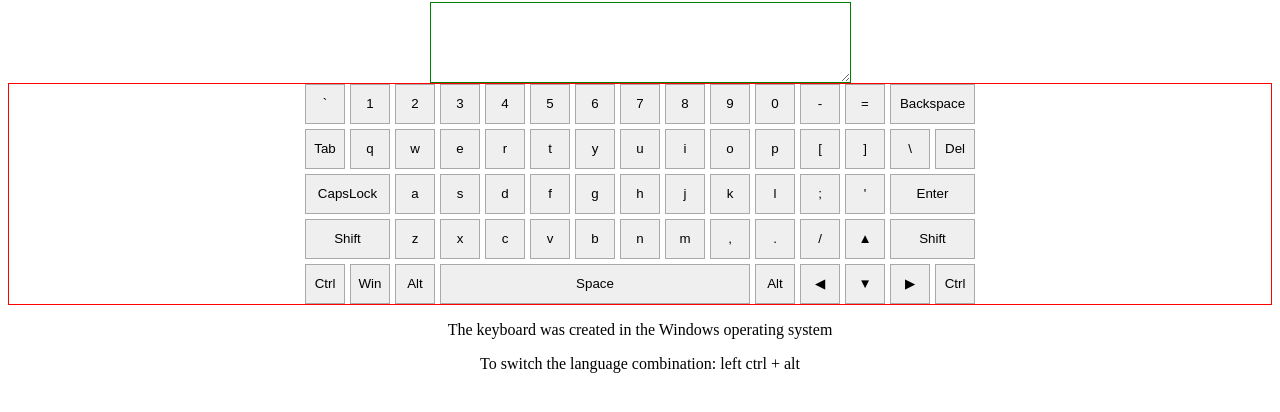
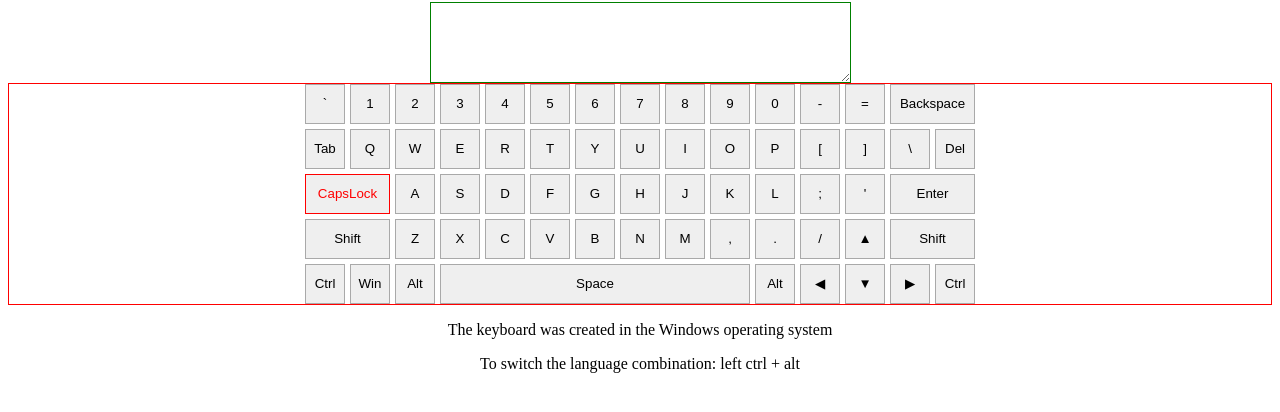
Before and after one commit to Aizushka/virtual-keyboard-rss, a website with bundled scripts: page src/index.html in a window 1280 px wide. Both pictures are taken after a click on the button "CapsLock". Shown: the part 78-490 px from the top of the page. Built offline with nearby package versions, Linux system fonts and the light colour scheme.

Commit message:
feat: add case change function, update keys array, add temporary style

```diff
--- a/src/additional.js
+++ b/src/additional.js
@@ -184,28 +184,28 @@ const keys = [
     type: 'Ctrl', keycode: 16, key: 'Control', en: { text: 'Ctrl', caps: 'Ctrl', shift: 'Ctrl' }, ru: { text: 'Ctrl', caps: 'Ctrl', shift: 'Ctrl' },
   },
   {
-    type: 'Win', keycode: 91, key: 'Meta', en: { text: 'Win', caps: '_', shift: '_' }, ru: { text: 'Win', caps: '_', shift: '_' },
+    type: 'Win', keycode: 91, key: 'Meta', en: { text: 'Win', caps: 'Win', shift: 'Win' }, ru: { text: 'Win', caps: 'Win', shift: 'Win' },
   },
   {
-    type: 'Alt', keycode: 18, key: 'Alt', en: { text: 'Alt', caps: '_', shift: '_' }, ru: { text: 'Alt', caps: '_', shift: '_' },
+    type: 'Alt', keycode: 18, key: 'Alt', en: { text: 'Alt', caps: 'Alt', shift: 'Alt' }, ru: { text: 'Alt', caps: 'Alt', shift: 'Alt' },
   },
   {
-    type: 'Space', keycode: 32, key: '', en: { text: 'Space', caps: '_', shift: '_' }, ru: { text: 'Space', caps: '_', shift: '_' },
+    type: 'Space', keycode: 32, key: '', en: { text: 'Space', caps: 'Space', shift: 'Space' }, ru: { text: 'Space', caps: 'Space', shift: 'Space' },
   },
   {
-    type: 'Alt', keycode: 18, key: 'Alt', en: { text: 'Alt', caps: '_', shift: '_' }, ru: { text: 'Alt', caps: '_', shift: '_' },
+    type: 'Alt', keycode: 18, key: 'Alt', en: { text: 'Alt', caps: 'Alt', shift: 'Alt' }, ru: { text: 'Alt', caps: 'Alt', shift: 'Alt' },
   },
   {
-    type: 'Arrow', keycode: 37, key: 'ArrowLeft', en: { text: '◀', caps: '_', shift: '_' }, ru: { text: '◀', caps: '_', shift: '_' },
+    type: 'Arrow', keycode: 37, key: 'ArrowLeft', en: { text: '◀', caps: '◀', shift: '◀' }, ru: { text: '◀', caps: '◀', shift: '◀' },
   },
   {
-    type: 'Arrow', keycode: 40, key: 'ArrowDown', en: { text: '▼', caps: '_', shift: '_' }, ru: { text: '▼', caps: '_', shift: '_' },
+    type: 'Arrow', keycode: 40, key: 'ArrowDown', en: { text: '▼', caps: '▼', shift: '▼' }, ru: { text: '▼', caps: '▼', shift: '▼' },
   },
   {
-    type: 'Arrow', keycode: 39, key: 'ArrowRight', en: { text: '▶', caps: '_', shift: '_' }, ru: { text: '▶', caps: '_', shift: '_' },
+    type: 'Arrow', keycode: 39, key: 'ArrowRight', en: { text: '▶', caps: '▶', shift: '▶' }, ru: { text: '▶', caps: '▶', shift: '▶' },
   },
   {
-    type: 'Ctrl', keycode: 17, key: 'Control', en: { text: 'Ctrl', caps: '_', shift: '_' }, ru: { text: 'Ctrl', caps: '_', shift: '_' },
+    type: 'Ctrl', keycode: 17, key: 'Control', en: { text: 'Ctrl', caps: 'Ctrl', shift: 'Ctrl' }, ru: { text: 'Ctrl', caps: 'Ctr', shift: 'Ctr' },
   },
 
 ];
--- a/src/script.js
+++ b/src/script.js
@@ -36,11 +36,11 @@ drawMainPage();
 // отрисовать кнопки в контейнере
 const container = document.querySelector('.key-container');
 
-function drawKeys() {
+function drawKeyBoard(lan = 'en', state = 'text') {
   for (let i = 0; i < keys.length; i += 1) {
     const key = document.createElement('button');
 
-    switch (keys[i].en.text) {
+    switch (keys[i][lan][state]) {
       case 'Backspace':
         key.className = 'key key_long key_backspace';
         break;
@@ -88,16 +88,15 @@ function drawKeys() {
     }
 
     key.setAttribute('type', 'button');
-    key.innerHTML = keys[i].en.text;
+    key.innerHTML = keys[i][lan][state];
     container.appendChild(key);
   }
 }
-drawKeys();
+drawKeyBoard();
 
 // добавление символов на экран при нажатии на кнопоку экранной клавиатуры
 
 const screen = document.querySelector('.key-textarea');
-// const btns = document.querySelectorAll('button');
 const symbols = document.querySelectorAll('.key_symbol');
 const arrows = document.querySelectorAll('.key_arrow');
 const tab = document.querySelector('.key_tab');
@@ -105,11 +104,15 @@ const enter = document.querySelector('.key_enter');
 const space = document.querySelector('.key_space');
 const backspace = document.querySelector('.key_backspace');
 // const del = document.querySelector('.key_del');
-// const capsLock = document.querySelector('.key_capslock');
+const capsLock = document.querySelector('.key_capslock');
+
 // const shifts = document.querySelectorAll('.key_shift');
 // const ctrls = document.querySelectorAll('.key_ctrl');
 // const win = document.querySelectorAll('.key_win');
 // const alt = document.querySelectorAll('.key_alt');
+
+const language = 'en';
+let keyState = 'text';
 
 function addSymbols(symbol) {
   switch (symbol) {
@@ -131,9 +134,18 @@ function deletePreviousSymbol() {
   screen.innerHTML = screen.innerHTML.substring(0, screen.innerHTML.length - 1);
 }
 
-//
-//
-//
+function changeCase(lang, state, newState) {
+  for (let i = 0; i < symbols.length; i += 1) {
+    for (let j = 0; j < keys.length; j += 1) {
+      if (symbols[i].innerHTML === keys[j][lang][state]) {
+        symbols[i].innerHTML = keys[j][lang][newState];
+        break;
+      }
+    }
+  }
+}
+
+// add EventListeners
 
 for (let i = 0; i < symbols.length; i += 1) {
   symbols[i].addEventListener('click', () => {
@@ -150,6 +162,19 @@ tab.addEventListener('click', () => { addSymbols(tab.innerHTML); });
 space.addEventListener('click', () => { addSymbols(space.innerHTML); });
 backspace.addEventListener('click', () => { deletePreviousSymbol(); });
 
+capsLock.addEventListener('click', () => {
+  capsLock.classList.toggle('active');
+
+  let newKeyState;
+  if (keyState === 'text') {
+    newKeyState = 'caps';
+  } else if (keyState === 'caps') {
+    newKeyState = 'text';
+  }
+  changeCase(language, keyState, newKeyState);
+  keyState = newKeyState;
+});
+
 // document.addEventListener('keydown', (event) => {
 //   console.log(event.key);
 // });
--- a/src/style.css
+++ b/src/style.css
@@ -36,3 +36,8 @@
 .key_space {
   grid-column: span 7;
 }
+
+.active {
+  border: 1px solid red;
+  color: red;
+}
```
